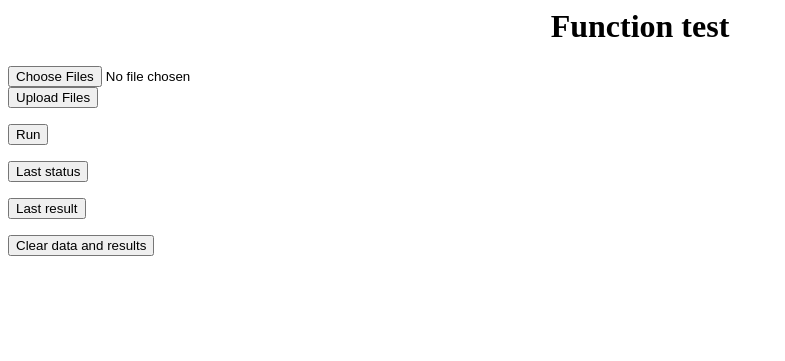
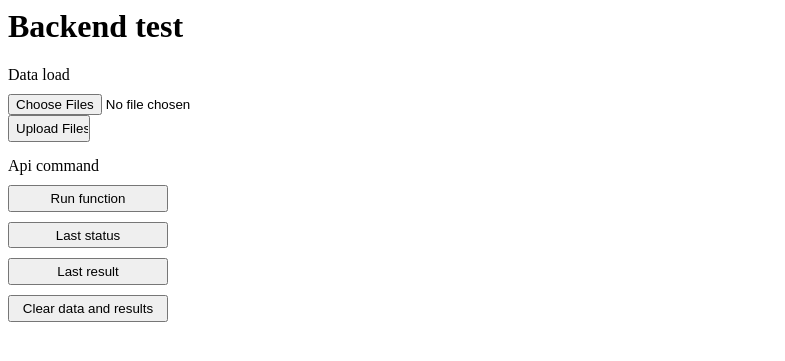
Before and after one commit to srdp11/sum_integers, a Django app: page / in a window 1280 px wide. Shown: the top 361 px of the page, without its empty margins (0-785 px from the left). Run offline with Django 3.2, Linux system fonts and the light colour scheme; parts of the project's set-up code (start-up, migrations or seed data) failed here and were passed over.

Commit message:
Impove display of main page

```diff
--- a/sum_ints_app/static/sum_ints_app/application.css
+++ b/sum_ints_app/static/sum_ints_app/application.css
@@ -1,3 +1,29 @@
 h1 {
-    text-align: center;
+    text-align: left;
 }
+
+.data {
+    margin-top: 10px;
+}
+
+form {
+    margin-bottom: 10px;
+    margin-top: 10px;
+}
+
+.api {
+    margin-top: 15px;
+}
+
+input[type=submit] {
+    width: 12em;
+    height: 2em;
+}
+
+#upload {
+    width: 82px;
+}
+
+#choose-file {
+    width: 200px;
+}
--- a/sum_ints_app/templates/sum_ints_app/index.html
+++ b/sum_ints_app/templates/sum_ints_app/index.html
@@ -5,15 +5,20 @@
         <link rel="stylesheet" href="{% static 'sum_ints_app/application.css' %}" />
     </head>
     <body>
-        <h1>Function test</h1>
+        <h1>Backend test</h1>
+        <label>Data load</label>
+
             <form action="save_data/" method="POST" enctype="multipart/form-data">
                 {% csrf_token %}
-            <input type="file" name="file" multiple="multiple"/>
+                <input type="file" id="choose-file" name="file" multiple="multiple"/>
                 <br/>
-            <input type="submit" value="Upload Files" />
+                <input type="submit" id="upload" value="Upload Files" />
             </form>
+
+        <div class="api">
+            <label>Api command</label>
             <form action="run_calculation/" method="GET">
-            <input type="submit" value="Run" />
+                <input type="submit" value="Run function" />
             </form>
             <form action="last_status/" method="GET">
                 <input type="submit" value="Last status" />
@@ -24,5 +29,6 @@
             <form action="clear/" method="GET">
                 <input type="submit" value="Clear data and results" />
             </form>
+        </div>
     </body>
 </html>
```
Lines whose indentation alone changed are shown as unchanged.
